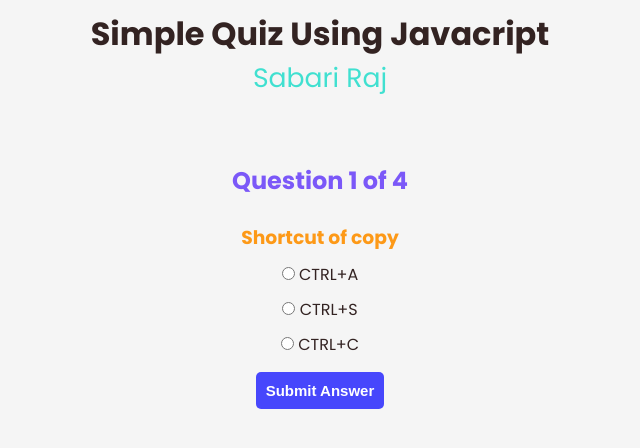
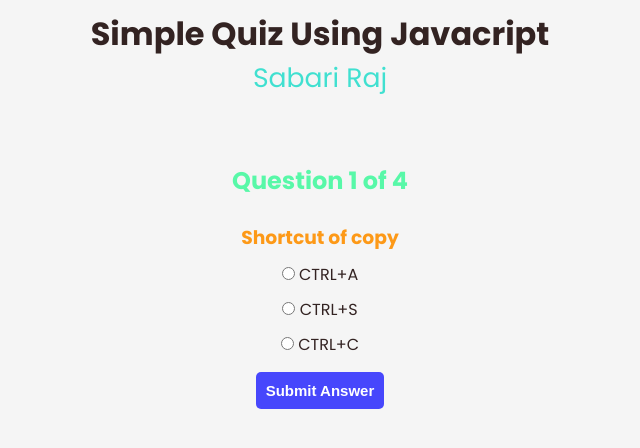
Before and after one commit to SABARIRAJ0207/TO-DO-list-App, a plain HTML site: page index.html in a window 1280 px wide. Shown: the whole page, without its empty margins (325-965 px from the left). Drawn offline with Linux system fonts and the light colour scheme; a web font is replaced by a local one.

Commit message:
to-do list js

```diff
--- a/css/style.css
+++ b/css/style.css
@@ -35,7 +35,7 @@ h1 small{
 
 #status{
     padding: 10px;
-    color:rgb(123, 88, 248);
+    color:rgb(88, 248, 168);
 }
 
 div{
```
